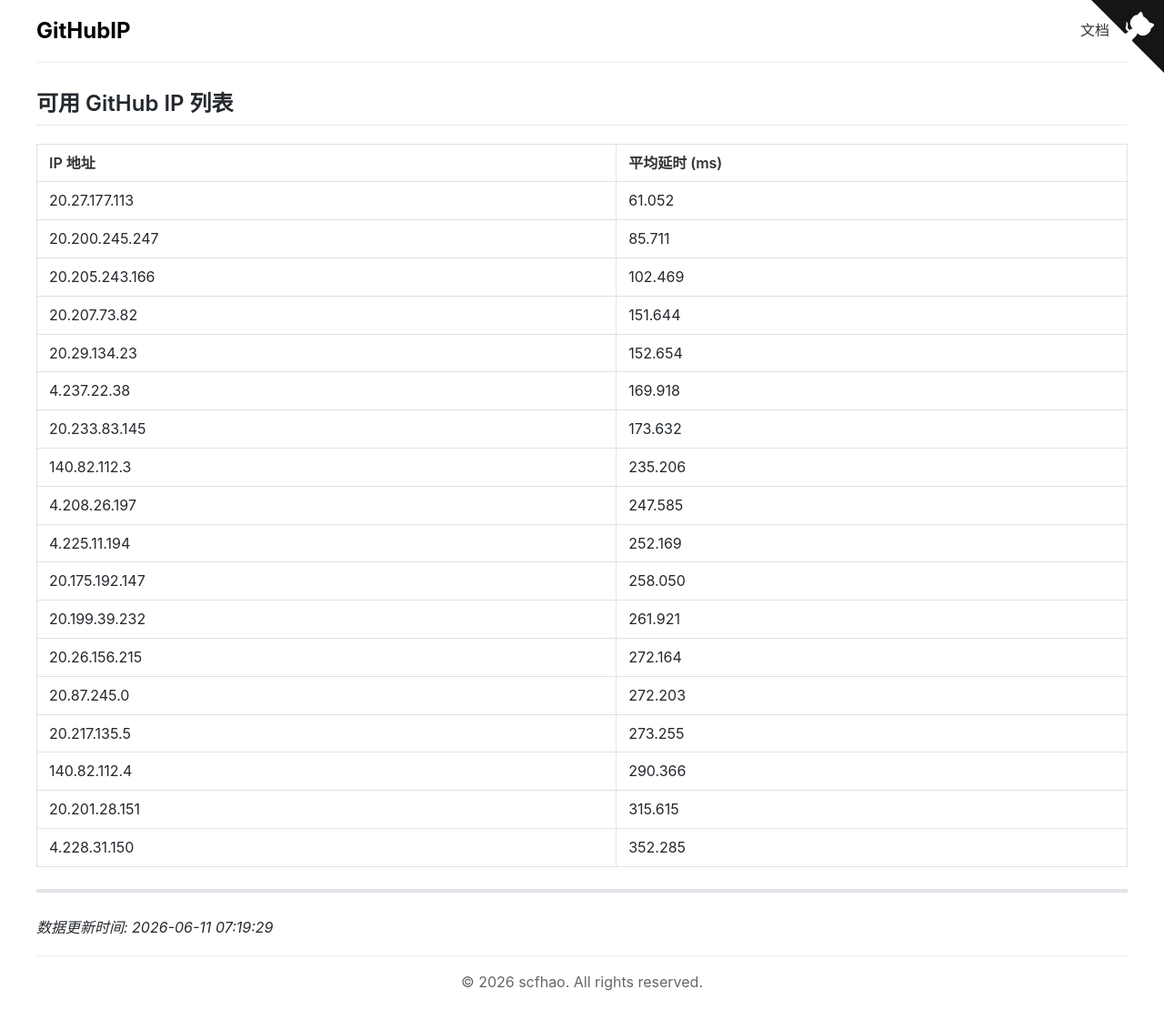
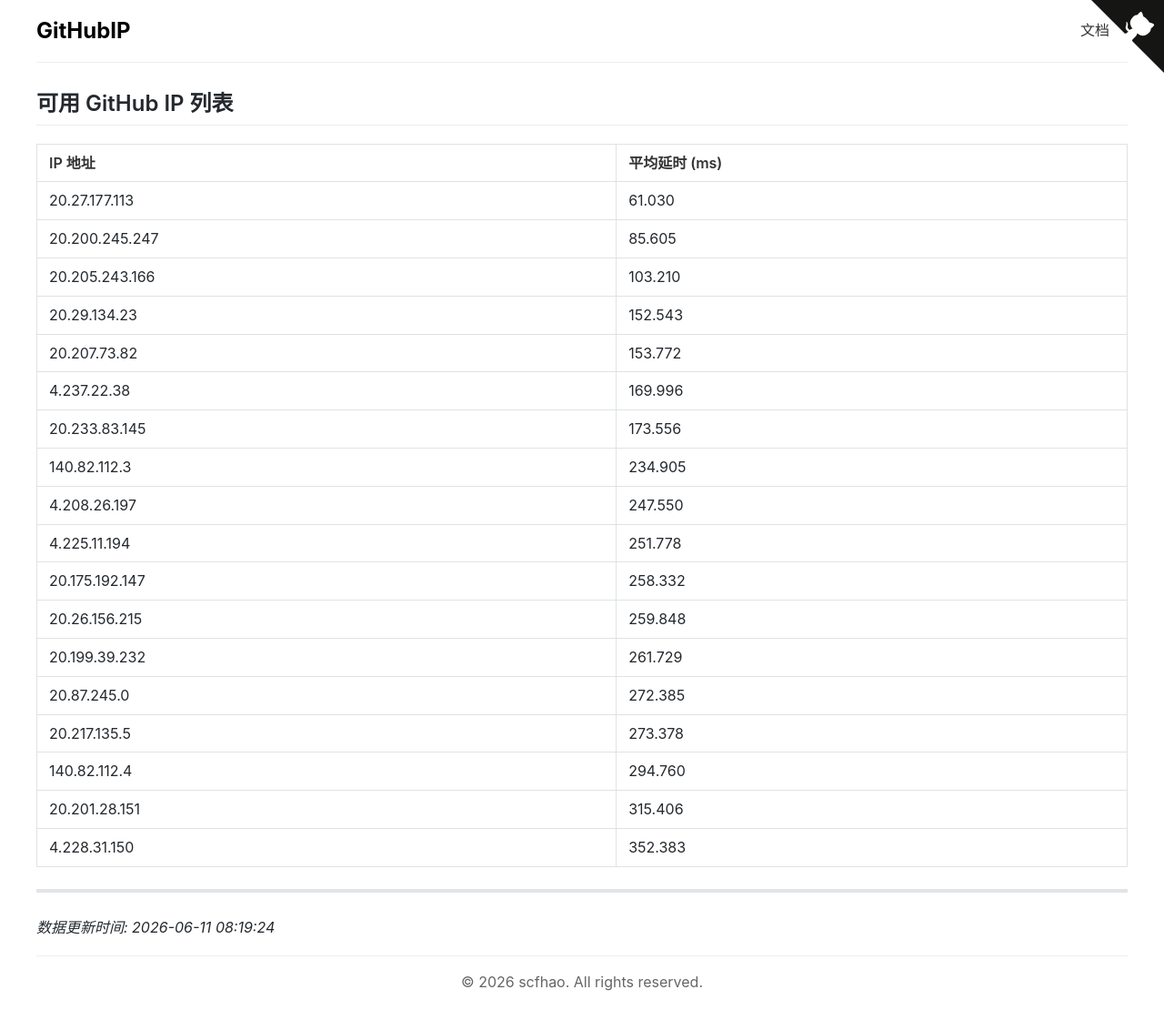
Before and after one commit to scfhao/GitHubIP, a Jekyll site: the page built from index.md, in a window 1280 px wide. Shown: the whole page at 91% size. Built offline with Jekyll 4.4.1, drawn with Linux system fonts in a browser that asks for light colours.

Commit message:
自动脚本执行 - 2026-06-11 08:19:24

```diff
--- a/index.md
+++ b/index.md
@@ -1,32 +1,32 @@
 ---
 layout: home
 title: GitHub IP 列表
-date: 2026-06-11 07:19:29
+date: 2026-06-11 08:19:24
 ---
 
 ## 可用 GitHub IP 列表
 
 | IP 地址 | 平均延时 (ms) |
 |---------|--------------|
-| 20.27.177.113 | 61.052 |
-| 20.200.245.247 | 85.711 |
-| 20.205.243.166 | 102.469 |
-| 20.207.73.82 | 151.644 |
-| 20.29.134.23 | 152.654 |
-| 4.237.22.38 | 169.918 |
-| 20.233.83.145 | 173.632 |
-| 140.82.112.3 | 235.206 |
-| 4.208.26.197 | 247.585 |
-| 4.225.11.194 | 252.169 |
-| 20.175.192.147 | 258.050 |
-| 20.199.39.232 | 261.921 |
-| 20.26.156.215 | 272.164 |
-| 20.87.245.0 | 272.203 |
-| 20.217.135.5 | 273.255 |
-| 140.82.112.4 | 290.366 |
-| 20.201.28.151 | 315.615 |
-| 4.228.31.150 | 352.285 |
+| 20.27.177.113 | 61.030 |
+| 20.200.245.247 | 85.605 |
+| 20.205.243.166 | 103.210 |
+| 20.29.134.23 | 152.543 |
+| 20.207.73.82 | 153.772 |
+| 4.237.22.38 | 169.996 |
+| 20.233.83.145 | 173.556 |
+| 140.82.112.3 | 234.905 |
+| 4.208.26.197 | 247.550 |
+| 4.225.11.194 | 251.778 |
+| 20.175.192.147 | 258.332 |
+| 20.26.156.215 | 259.848 |
+| 20.199.39.232 | 261.729 |
+| 20.87.245.0 | 272.385 |
+| 20.217.135.5 | 273.378 |
+| 140.82.112.4 | 294.760 |
+| 20.201.28.151 | 315.406 |
+| 4.228.31.150 | 352.383 |
 
 ---
 
-*数据更新时间: 2026-06-11 07:19:29*
+*数据更新时间: 2026-06-11 08:19:24*
```
